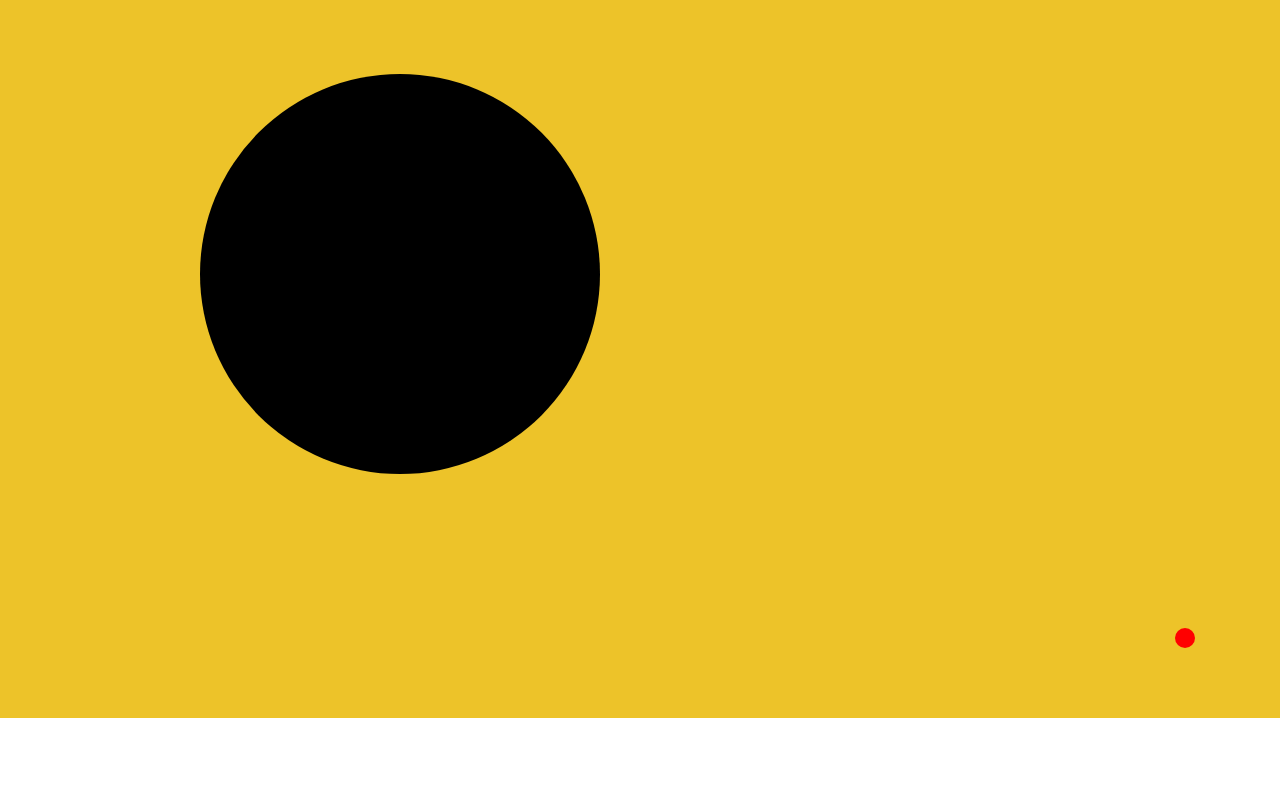
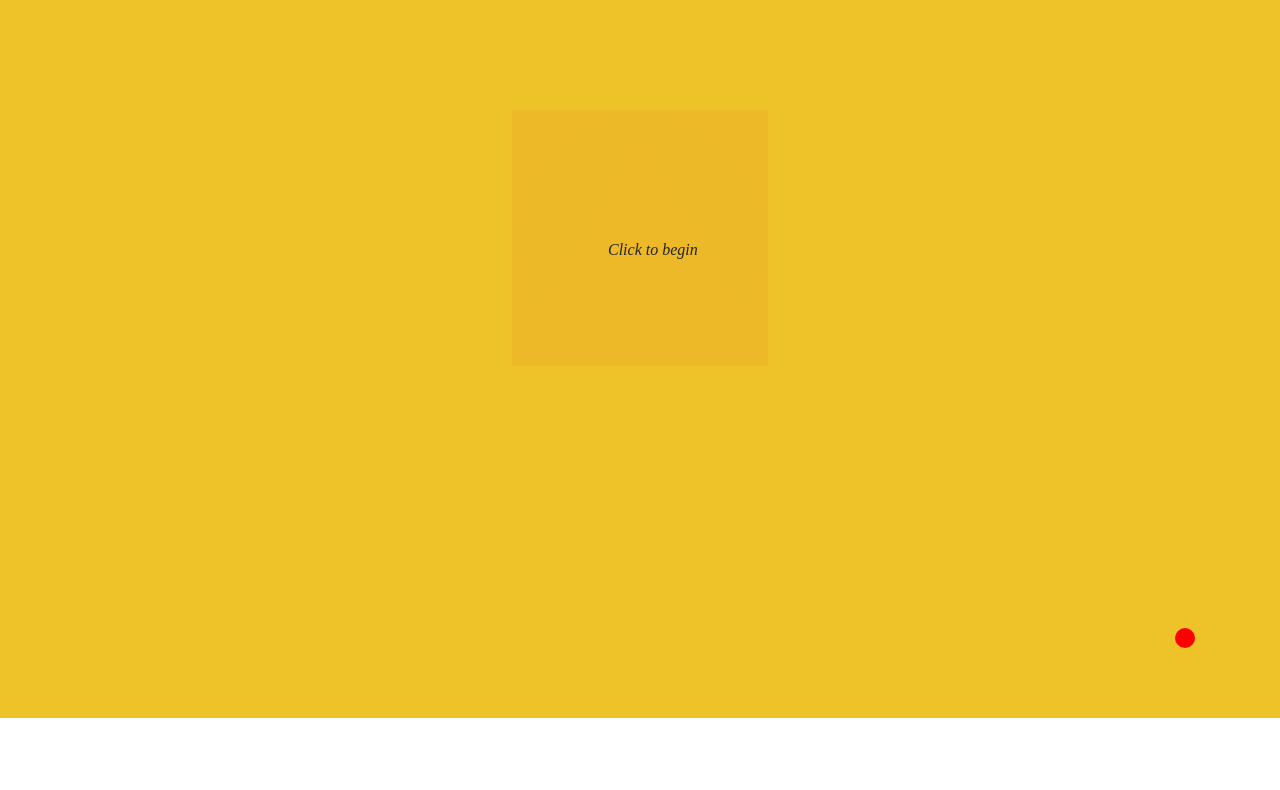
Before and after one commit to HaydenHH/CCfont-type6, a plain HTML site: page index.html in a window 1280 px wide. Shown: the part 82-872 px from the top of the page. Drawn offline with nearby package versions, Linux system fonts and the light colour scheme.

Commit message:
add BGSVG

```diff
--- a/css/main.less
+++ b/css/main.less
@@ -60,10 +60,21 @@ body::-webkit-scrollbar-thumb,#giveBox ul::-webkit-scrollbar-thumb{
 
 
 #intro{
+	width:50vw;
+	height: 70vh;
 	position: absolute;
-	top:0;
-	left: 0;
+	left: 25vw;
+	top:0%;
 	z-index: 50;
+	text-align: center;
+	#beginSvg{
+		width:100%;
+	}
+	i{
+		position: absolute;
+		left: 45%;
+		top: 40vh;
+	}
 }
 
 #navBox{
--- a/index.html
+++ b/index.html
@@ -45,7 +45,7 @@
 </head>
 <body>
 	<div id="intro">
-		<h1>Hello</h1>
+		<i>Click to begin</i>
 		<svg id="beginSvg"></svg>
 	</div>
 	<div id="navBox" class="container-fluid Noprint">
--- a/js/main.js
+++ b/js/main.js
@@ -4,6 +4,13 @@ window.onload = function(){
 	let lo = x => console.log(x)
 	let rNF = x => Math.floor(Math.random() * x)
 	let ranIndex = x => Math.floor(Math.random() * x.length)
+
+	let trm = (t,x)=>{
+		let m = Snap.Matrix
+		if(t==='t'){
+			return m.translate(x)
+		}
+	}
 
 	function getAttr(x) {
 		let all = x.innerHTML.replace(/\s+/g, "，")
@@ -122,22 +129,104 @@ window.onload = function(){
 	}
 	//-------------------------
 
-	let bSvg = Snap('#beginSvg')
+
 
 	let createBeginSvg = () => {
+		let bSvg = Snap('#beginSvg')
+		const ww = $(window).width()
+		const	wh = $(window).height()
 
-		const ww = window.screen.width,
-					wh = window.screen.height;
+		const bgc = 'rgb(237,185,41)'
+		let [cc,rc,tc] = ['red','#5D9741','#4D42CC']
+		let [x,y,r] = [ww/4,wh/2.5,ww/10]
+		let [x2,y2,len] = [x-r,y,r*2]
+		let [x3,y3,len2] = [
+			[x-r,y+r],[x-r,y-r],[x-r+Math.sqrt((len*len)-(len/2*len/2)),y2]
+		]
 
 		bSvg.attr({
 			width:ww,
 			height:wh
 		})
 
-		bSvg.paper.circle(ww/2,wh/2,200)
+		let bCir = bSvg.paper.circle(x,y,r).attr({
+			class:'bgShape',
+			fill:bgc,
+			opacity:0.8,
+			mixBlendMode:'overlay'
+		})
+
+		let bRect = bSvg.paper.rect(x,y-r,len,len).attr({
+			class:'bgShape',
+			fill:bgc,
+			mixBlendMode:'multiply',
+			transform:`rotate(0,${x2},${y2}) translate(${-r},0)`
+		})
+
+		let bTrg = bSvg.paper.polyline([x3,y3,len2]).attr({
+			class:'bgShape',
+			transform:`rotate(30,${[x3]})`,
+			fill:bgc,
+			opacity:1,
+			mixBlendMode:'overlay'
+		})
+
+		let bGp = bSvg.g(bRect,bCir,bTrg)
+
+		bGp.click(()=>{
+			$('#poem').children().remove()
+			$.ajax({
+				url: 'https://v2.jinrishici.com/one.json',
+				xhrFields: {
+					withCredentials: true
+				},
+				success: function (result) {
+					let poemSenten = Array.from(result.data.origin.content)
+					let poemAuthor = result.data.origin
+					getFirstPoem(poemSenten, poemAuthor)
+				}
+			});
+		})
+
+		bGp.hover(()=>{
+			let shapeOpen = ()=>{
+				bCir.animate({
+						fill:cc,
+				},300)
+				bTrg.animate({
+						fill:tc,
+						transform:`rotate(0,${[x3]}) tranlate(${-0.5*r},${0.5*r})`
+				},300)
+				bRect.animate({
+						fill:rc,
+						transform:`rotate(0,${x},${y}) translate(${r},${-0.3*r}) scale(0.8)`
+				},300)
+			}
+
+
+			bCir.click((t)=>{
+
+			})
+
+		},()=>{
+			bTrg.animate({
+					fill:bgc,
+					transform:`rotate(30,${[x3]}) `
+			},300)
+			bRect.animate({
+					fill:bgc,
+					transform:`rotate(0,${x2},${y2}) translate(${-r},0)`
+			},300)
+		})
 	}
 
 	createBeginSvg()
+	window.onresize = ()=>{
+		Snap.selectAll('.bgShape').remove()
+		createBeginSvg()
+	}
+
+
 
 	//create Gallery
 	let createImg = link => `<img class="gaImg p-2 col-sm-6 col-lg-4 img-responsive" src="${link}">`;
@@ -266,20 +355,20 @@ window.onload = function(){
 		wordsMotion()
 	 }
 
-	$('#resetPoemBtn').click(()=>{
-		$('#poem').children().remove()
-		$.ajax({
-			url: 'https://v2.jinrishici.com/one.json',
-			xhrFields: {
-				withCredentials: true
-			},
-			success: function (result) {
-				let poemSenten = Array.from(result.data.origin.content)
-				let poemAuthor = result.data.origin
-				getFirstPoem(poemSenten, poemAuthor)
-			}
-		});
-	})
+	// $('#resetPoemBtn').click(()=>{
+	// 	$('#poem').children().remove()
+	// 	$.ajax({
+	// 		url: 'https://v2.jinrishici.com/one.json',
+	// 		xhrFields: {
+	// 			withCredentials: true
+	// 		},
+	// 		success: function (result) {
+	// 			let poemSenten = Array.from(result.data.origin.content)
+	// 			let poemAuthor = result.data.origin
+	// 			getFirstPoem(poemSenten, poemAuthor)
+	// 		}
+	// 	});
+	// })
 
 
 
```
Also changed, not shown: css/main.css, 1 other file.
